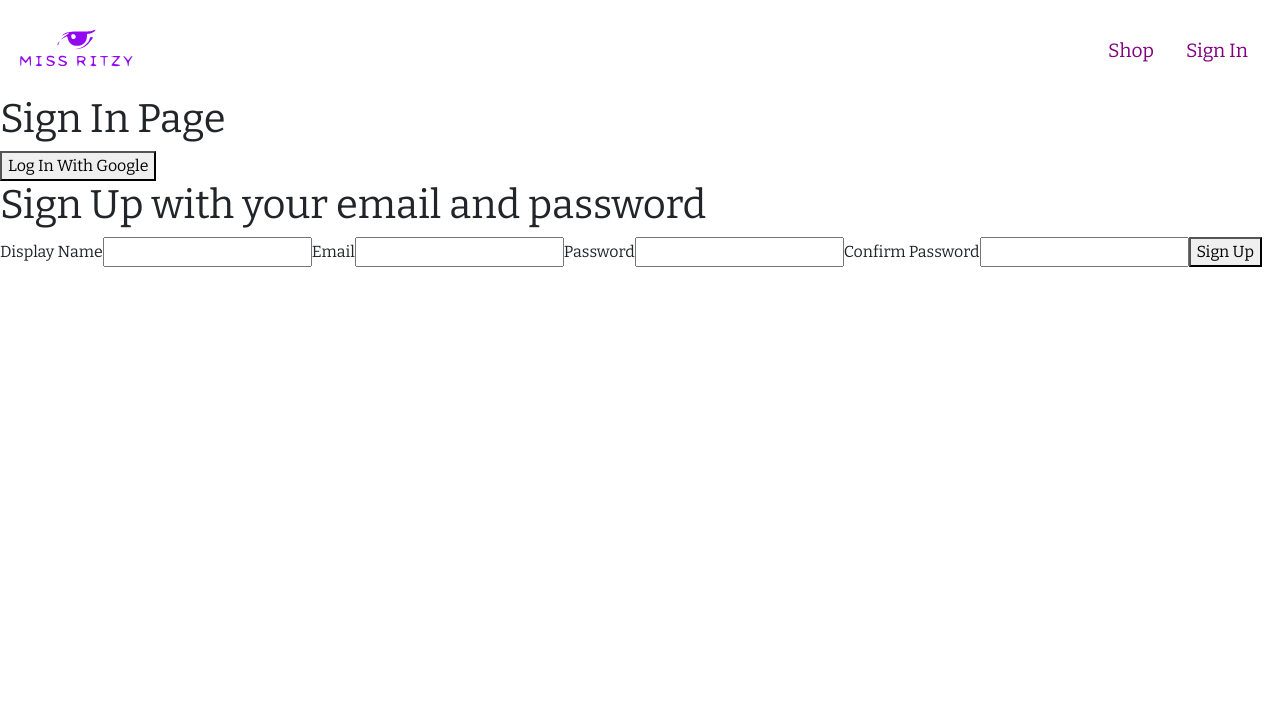
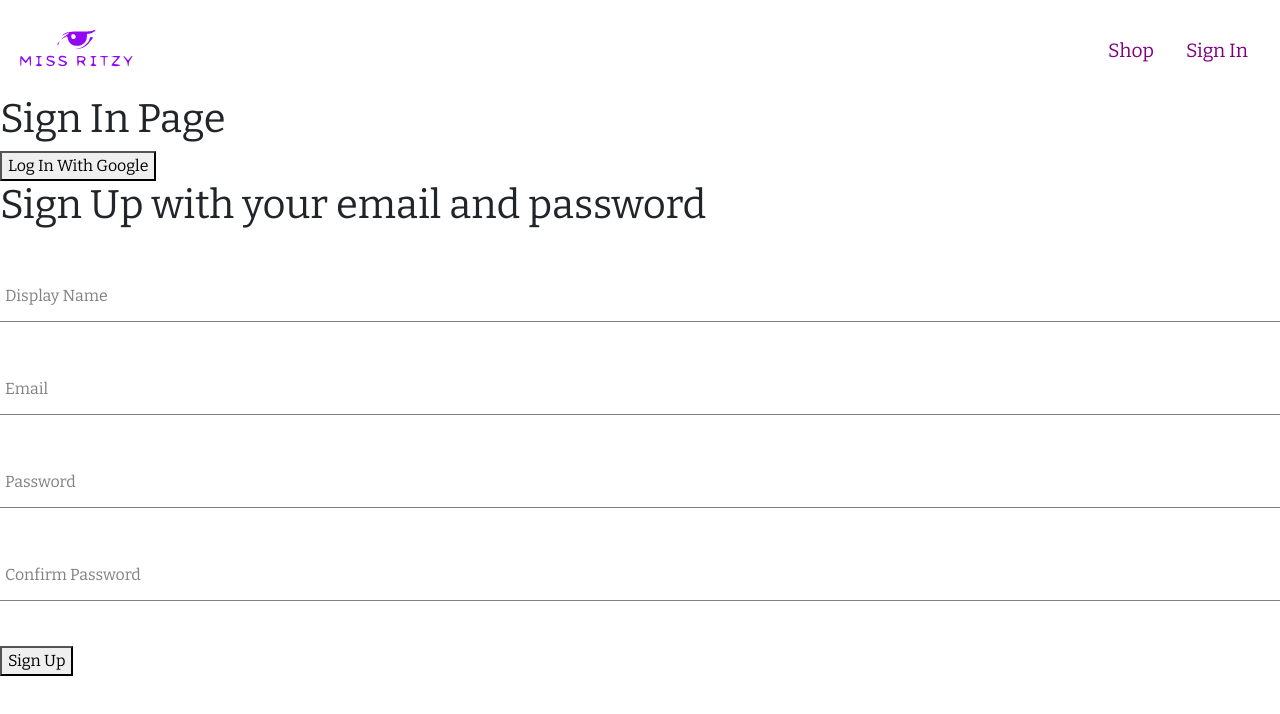
Before and after one commit to AndriusAlimas/miss-ritzy-website, a React (Create React App) app: page /sign-in in a window 1280 px wide. Shown: the top 714 px of the page. Built offline with nearby package versions, Linux system fonts and the light colour scheme.

Commit message:
created form input component with styles

```diff
--- /dev/null
+++ b/src/components/form-input/form-input.component.jsx
@@ -0,0 +1,18 @@
+import "./form-input.styles.scss";
+const FormInput = ({ label, inputOptions }) => {
+  return (
+    <div className="group">
+      <input className="form-input" {...inputOptions} />
+      {label && (
+        <label
+          className={`${
+            inputOptions.value.length ? "shrink" : ""
+          } form-input-label`}
+        >
+          {label}
+        </label>
+      )}
+    </div>
+  );
+};
+export default FormInput;
--- /dev/null
+++ b/src/components/form-input/form-input.styles.scss
@@ -0,0 +1,54 @@
+$sub-color: grey;
+$main-color: black;
+
+@mixin shrinkLabel {
+  top: -14px;
+  font-size: 12px;
+  color: $main-color;
+}
+
+.group {
+  position: relative;
+  margin: 45px 0;
+
+  .form-input {
+    background: none;
+    background-color: white;
+    color: $sub-color;
+    font-size: 18px;
+    padding: 10px 10px 10px 5px;
+    display: block;
+    width: 100%;
+    border: none;
+    border-radius: 0;
+    border-bottom: 1px solid $sub-color;
+    margin: 25px 0;
+
+    &:focus {
+      outline: none;
+    }
+
+    &:focus ~ .form-input-label {
+      @include shrinkLabel();
+    }
+  }
+
+  input[type='password'] {
+    letter-spacing: 0.3em;
+  }
+
+  .form-input-label {
+    color: $sub-color;
+    font-size: 16px;
+    font-weight: normal;
+    position: absolute;
+    pointer-events: none;
+    left: 5px;
+    top: 10px;
+    transition: 300ms ease all;
+
+    &.shrink {
+      @include shrinkLabel();
+    }
+  }
+}
--- a/src/components/sign-up-form/sign-up-form.component.jsx
+++ b/src/components/sign-up-form/sign-up-form.component.jsx
@@ -1,6 +1,7 @@
 import { useState } from "react";
 import { DEFAULT_FORM_FIELDS } from "../../constants/constants";
 import { createAuthUserWithEmailAndPassword } from "../../utils/firebase/firebase.utils";
+import FormInput from "../form-input/form-input.component";
 const SignUpForm = () => {
   const [formFields, setFormFields] = useState(DEFAULT_FORM_FIELDS);
   // destructuring:
@@ -36,37 +37,46 @@ const SignUpForm = () => {
     <div>
       <h1>Sign Up with your email and password</h1>
       <form onSubmit={handleSubmit}>
-        <label>Display Name</label>
-        <input
-          type="text"
-          onChange={handleChange}
-          name="displayName"
-          value={displayName}
-          required
+        <FormInput
+          label="Display Name"
+          inputOptions={{
+            type: "text",
+            onChange: handleChange,
+            name: "displayName",
+            value: displayName,
+            required: true,
+          }}
         />
-        <label>Email</label>
-        <input
-          type="email"
-          onChange={handleChange}
-          name="email"
-          value={email}
-          required
+
+        <FormInput
+          label="Email"
+          inputOptions={{
+            type: "email",
+            onChange: handleChange,
+            name: "email",
+            value: email,
+            required: true,
+          }}
         />
-        <label>Password</label>
-        <input
-          type="password"
-          onChange={handleChange}
-          name="password"
-          value={password}
-          required
+        <FormInput
+          label="Password"
+          inputOptions={{
+            type: "password",
+            onChange: handleChange,
+            name: "password",
+            value: password,
+            required: true,
+          }}
         />
-        <label>Confirm Password</label>
-        <input
-          type="password"
-          onChange={handleChange}
-          name="confirmPassword"
-          value={confirmPassword}
-          required
+        <FormInput
+          label="Confirm Password"
+          inputOptions={{
+            type: "password",
+            onChange: handleChange,
+            name: "confirmPassword",
+            value: confirmPassword,
+            required: true,
+          }}
         />
         <button type="submit">Sign Up</button>
       </form>
```
